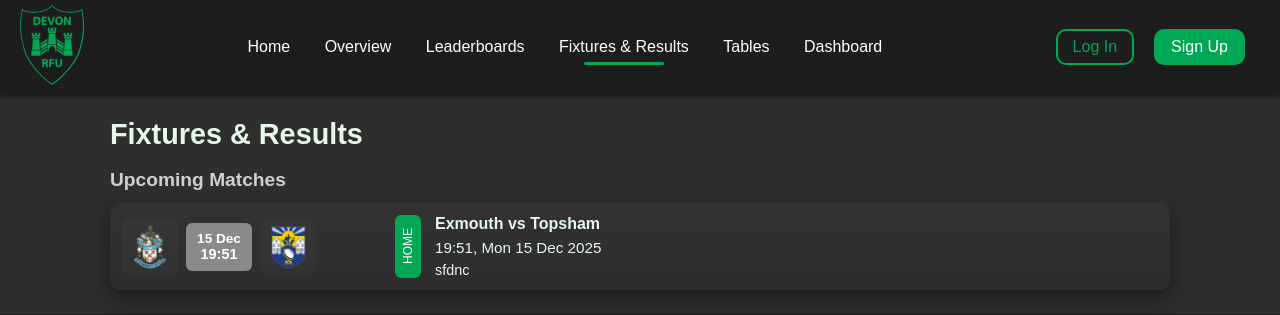
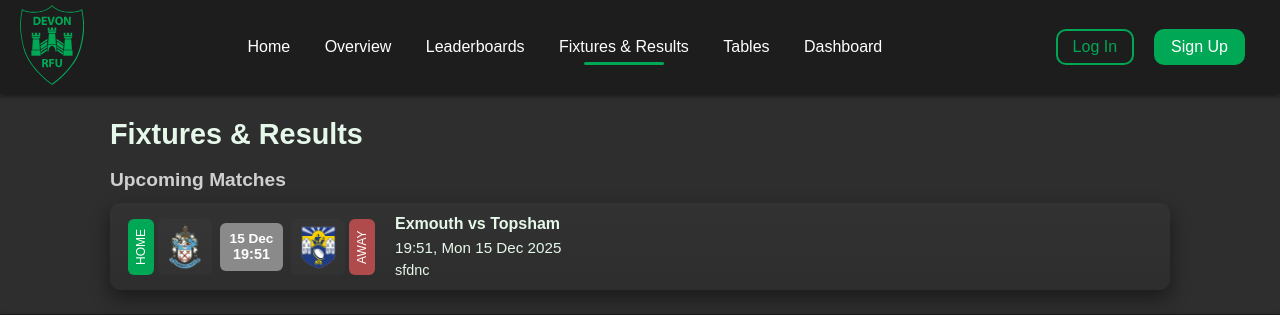
Before and after one commit to Barnaby-a/Devon-RFU-Colts-Website, a Flask app: page /fixtures-results in a window 1280 px wide. Shown: the top 315 px of the page. Run offline with Flask 3, Linux system fonts and the light colour scheme; data comes from the database, SQL or seed files in the repository; both versions use the stored data as it was after the commit.

Commit message:
fixed fixtures + results

```diff
--- a/static/style.css
+++ b/static/style.css
@@ -417,6 +417,38 @@ main {
 }
 .ribbon-home { background: var(--brand-green); }
 .ribbon-away { background: #cfcfcf; color: #1d1d1d; }
+
+/* Position HOME/AWAY ribbons beside the logo block */
+.match-card { position: relative; }
+.left-pane { position: relative; padding-left: 36px; padding-right: 36px; }
+.left-pane .ribbon {
+    position: absolute;
+    /* center vertically beside the logo block rather than stretching by top/bottom */
+    top: 50%;
+    transform: translateY(-50%) rotate(180deg);
+    display: flex;
+    align-items: center;
+    justify-content: center;
+    z-index: 2;
+    padding: 10px 6px; /* slightly reduced vertical padding for tighter fit */
+    min-height: 56px;
+}
+.left-pane .ribbon-home {
+    /* position ribbon inside reserved left padding so it does not overlap the logo */
+    left: 6px;
+    background: var(--brand-green);
+}
+.left-pane .ribbon-away {
+    /* position ribbon inside reserved right padding to sit beside the away logo */
+    right: 6px;
+    background: #b04b4b; /* red */
+    color: #fff;
+}
+
+@media (max-width:480px) {
+    /* hide decorative ribbons on small screens to avoid overflow */
+    .left-pane .ribbon { display: none; }
+}
 
 .match-main {
     flex: 1;
--- a/templates/dashboard_admin.html
+++ b/templates/dashboard_admin.html
@@ -20,14 +20,12 @@
             <h3 style="margin:0 0 8px 0">Leaderboards</h3>
             <p style="margin:0;color:#cfcfcf">Manage league tables and standings.</p>
             <p style="margin-top:10px"><a class="hero-btn hero-btn-outline" href="{{ url_for('admin_leaderboards') }}">Edit leaderboards</a></p>
-            <p style="margin-top:8px;color:#8a8a8a">Add rows manually; ranks are recalculated automatically by points scored.</p>
         </div>
 
         <div style="background:#151515;padding:14px;border-radius:10px;min-width:220px;flex:1;">
             <h3 style="margin:0 0 8px 0">Teams</h3>
             <p style="margin:0;color:#cfcfcf">Total teams: <strong>{{ team_count }}</strong></p>
             <p style="margin-top:10px"><a class="hero-btn hero-btn-outline" href="{{ url_for('admin_teams') }}">Manage teams</a></p>
-            <p style="margin-top:8px;color:#8a8a8a">(Teams management not implemented yet; add via Flask shell or ask me to add UI.)</p>
         </div>
     </div>
 
--- a/templates/fixtures_results.html
+++ b/templates/fixtures_results.html
@@ -13,15 +13,15 @@
 		{% for match in upcoming %}
 		<article class="match-card">
 			<div class="left-pane">
+				<div class="ribbon ribbon-home">HOME</div>
 				<img src="{{ url_for('static', filename='team-logos/' ~ (match.home_team.logo_filename or 'placeholder.svg')) }}" alt="{{ match.home_team.name }} logo" class="team-logo">
 				<div class="score-box scheduled">
 					<div class="top">{{ match.date_time.strftime('%d %b') }}</div>
 					<div class="bottom">{{ match.date_time.strftime('%H:%M') }}</div>
 				</div>
 				<img src="{{ url_for('static', filename='team-logos/' ~ (match.away_team.logo_filename or 'placeholder.svg')) }}" alt="{{ match.away_team.name }} logo" class="team-logo">
+				<div class="ribbon ribbon-away">AWAY</div>
 			</div>
-
-			<div class="ribbon ribbon-home">HOME</div>
 
 			<div class="match-main">
 				<div class="match-left">
@@ -41,6 +41,7 @@
 		{% for match in past %}
 		<article class="match-card">
 			<div class="left-pane">
+				<div class="ribbon ribbon-home">HOME</div>
 				<img src="{{ url_for('static', filename='team-logos/' ~ (match.home_team.logo_filename or 'placeholder.svg')) }}" alt="{{ match.home_team.name }} logo" class="team-logo">
 				{% if match.home_score is not none and match.away_score is not none %}
 					{% set result = 'win' if match.home_score > match.away_score else ('loss' if match.home_score < match.away_score else 'draw') %}
@@ -54,9 +55,7 @@
 					</div>
 				{% endif %}
 				<img src="{{ url_for('static', filename='team-logos/' ~ (match.away_team.logo_filename or 'placeholder.svg')) }}" alt="{{ match.away_team.name }} logo" class="team-logo">
-			</div>
-
-			<div class="ribbon ribbon-home">HOME</div>
+				<div class="ribbon ribbon-away">AWAY</div>
 
 			<div class="match-main">
 				<div class="match-left">
```
Also changed, not shown: instance/app.db.
